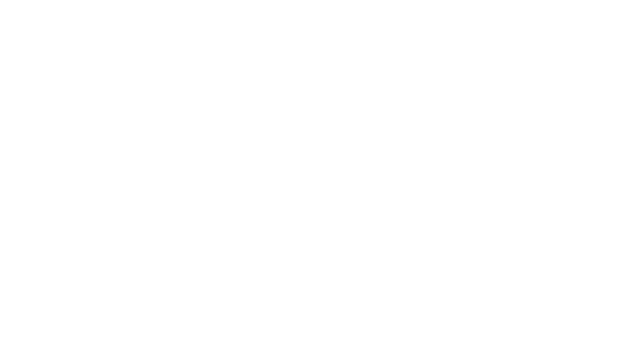
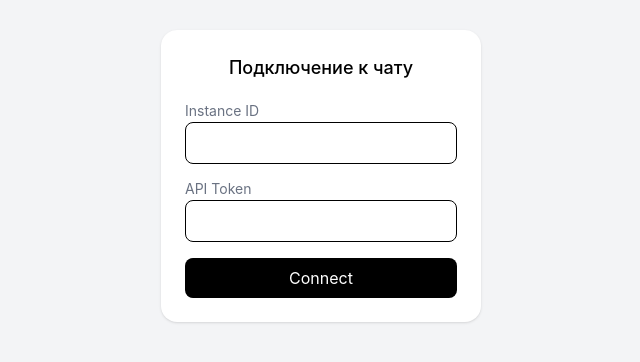
Before and after one commit to yvm00/green-api, a React (Vite) app: page / in a window 1280 px wide. Shown: the part 224-586 px from the top of the page, without its empty margins (319-959 px from the left). Built offline with nearby package versions, Linux system fonts and the light colour scheme.

Commit message:
add connect screen

```diff
--- a/src/App.tsx
+++ b/src/App.tsx
@@ -1,8 +1,10 @@
+import ConnectScreen from "./components/ConnectScreen"
 
 export default function App() {
 
   return (
     <>
+    <ConnectScreen/>
     </>
   )
 }
--- /dev/null
+++ b/src/components/ConnectScreen.tsx
@@ -0,0 +1,34 @@
+import { useState } from "react";
+
+export default function ConnectScreen() {
+  const [idInput, setIdInput] = useState("");
+  const [tokenInput, setTokenInput] = useState("");
+
+  return (
+    <>
+      <div className="flex justify-center items-center min-h-screen bg-gray-100">
+        <div className="w-80 bg-white rounded-2xl p-6 shadow">
+          <h1 className="text-lg font-medium text-center mb-4">
+            Подключение к чату
+          </h1>
+          <label className="text-sm text-gray-500">Instance ID</label>
+          <input
+            className="w-full border rounded-lg px-3 py-2 mb-3"
+            value={idInput}
+            onChange={(e) => setIdInput(e.target.value)}
+          />
+          <label className="text-sm text-gray-500">API Token</label>
+          <input
+            className="w-full border rounded-lg px-3 py-2 mb-4"
+            type="password"
+            value={tokenInput}
+            onChange={(e) => setTokenInput(e.target.value)}
+          />
+          <button className="w-full bg-black text-white rounded-lg py-2">
+            Connect
+          </button>
+        </div>
+      </div>
+    </>
+  );
+}
```
